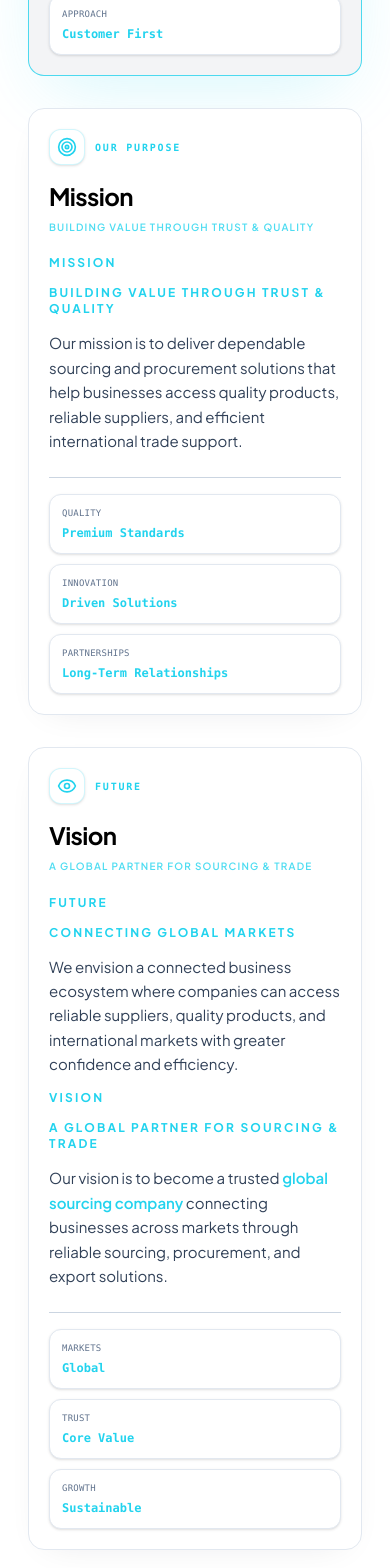
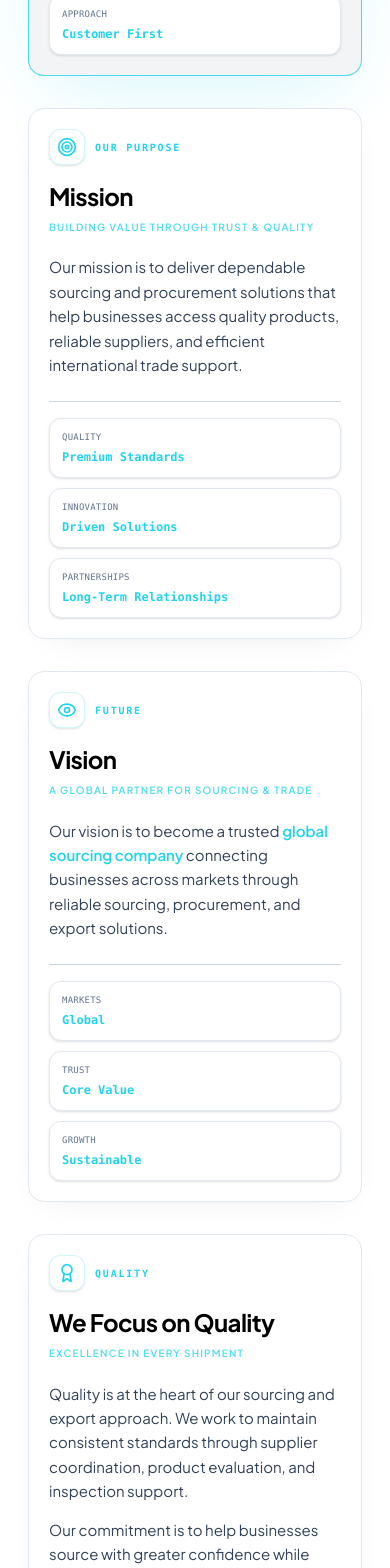
Before and after one commit to mumbaiops45/samaratglobal, a Next.js app: page / in a window 390 px wide. Shown: the part 6904-8472 px from the top of the page. Built offline with nearby package versions, Linux system fonts and the light colour scheme.

Commit message:
update changes

```diff
--- a/src/app/component/Home.jsx
+++ b/src/app/component/Home.jsx
@@ -498,7 +498,7 @@ const CargoKiteTechSection = () => {
                                         grid
                                         grid-cols-1
                                         gap-2.5
-                                        min-[400px]:grid-cols-3
+                                        sm:grid-cols-3
                                         sm:gap-3
                                     "
                                                     >
@@ -523,7 +523,7 @@ const CargoKiteTechSection = () => {
                                                                 >
                                                                     <div
                                                                         className="
-                                                        truncate
+                                                        break-words
                                                         font-mono
                                                         text-[9px]
                                                         font-medium
--- a/src/app/service/ServicePage.jsx
+++ b/src/app/service/ServicePage.jsx
@@ -602,7 +602,7 @@ const ServicePage = () => {
                   <div className="w-11 h-11 rounded-2xl bg-gradient-to-br from-[#0052D4] to-[#00D2FF] flex items-center justify-center mb-3 shadow-md">
                     {item.icon}
                   </div>
-                  <h3 className="h3 text-white">{item.title}</h3>
+                  <h3 className="h4 text-white">{item.title}</h3>
                   <p className="text-slate-200 text-xs mt-1 leading-relaxed opacity-90 group-hover:opacity-100 transition-opacity">
                     {item.description}
                   </p>
--- a/src/data/data.js
+++ b/src/data/data.js
@@ -113,12 +113,6 @@ export const TECH_SECTIONS = [
 
     paragraphs: [
       {
-        heading: "MISSION",
-      },
-      {
-        heading: "Building Value Through Trust & Quality",
-      },
-      {
         text: "Our mission is to deliver dependable sourcing and procurement solutions that help businesses access quality products, reliable suppliers, and efficient international trade support.",
         highlight: "Sourcing & Procurement Solutions",
       },
@@ -161,21 +155,6 @@ export const TECH_SECTIONS = [
       "We envision a connected business ecosystem where companies can access reliable suppliers, quality products, and international markets with greater confidence and efficiency.",
 
     paragraphs: [
-      {
-        heading: "FUTURE",
-      },
-      {
-        heading: "CONNECTING GLOBAL MARKETS",
-      },
-      {
-        text: "We envision a connected business ecosystem where companies can access reliable suppliers, quality products, and international markets with greater confidence and efficiency.",
-      },
-      {
-        heading: "VISION",
-      },
-      {
-        heading: "A GLOBAL PARTNER FOR SOURCING & TRADE",
-      },
       {
         text: "Our vision is to become a trusted global sourcing company connecting businesses across markets through reliable sourcing, procurement, and export solutions.",
         highlight: "global sourcing company",
```
Also changed, not shown: 1 other file (tests, documents, lock files or other folders).
